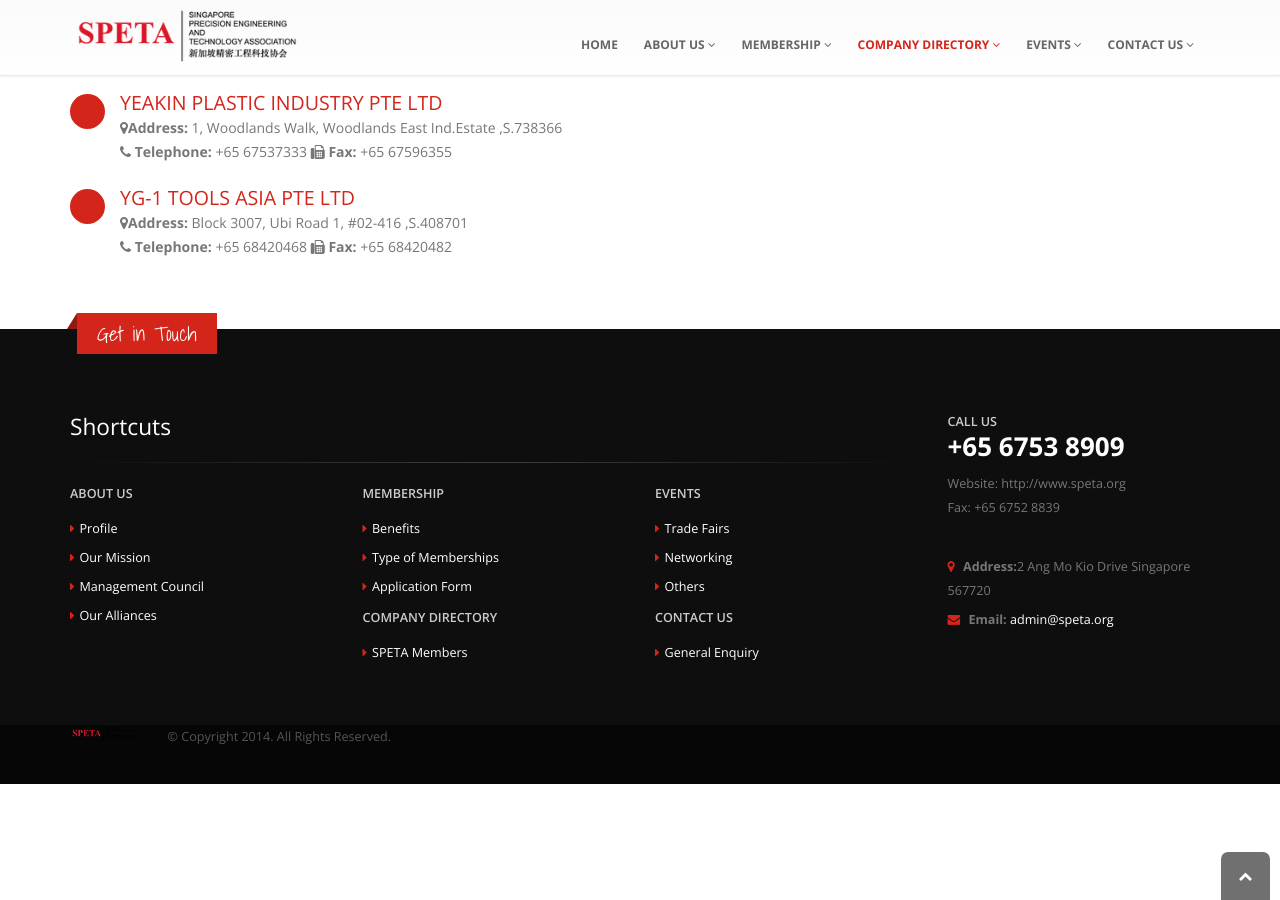
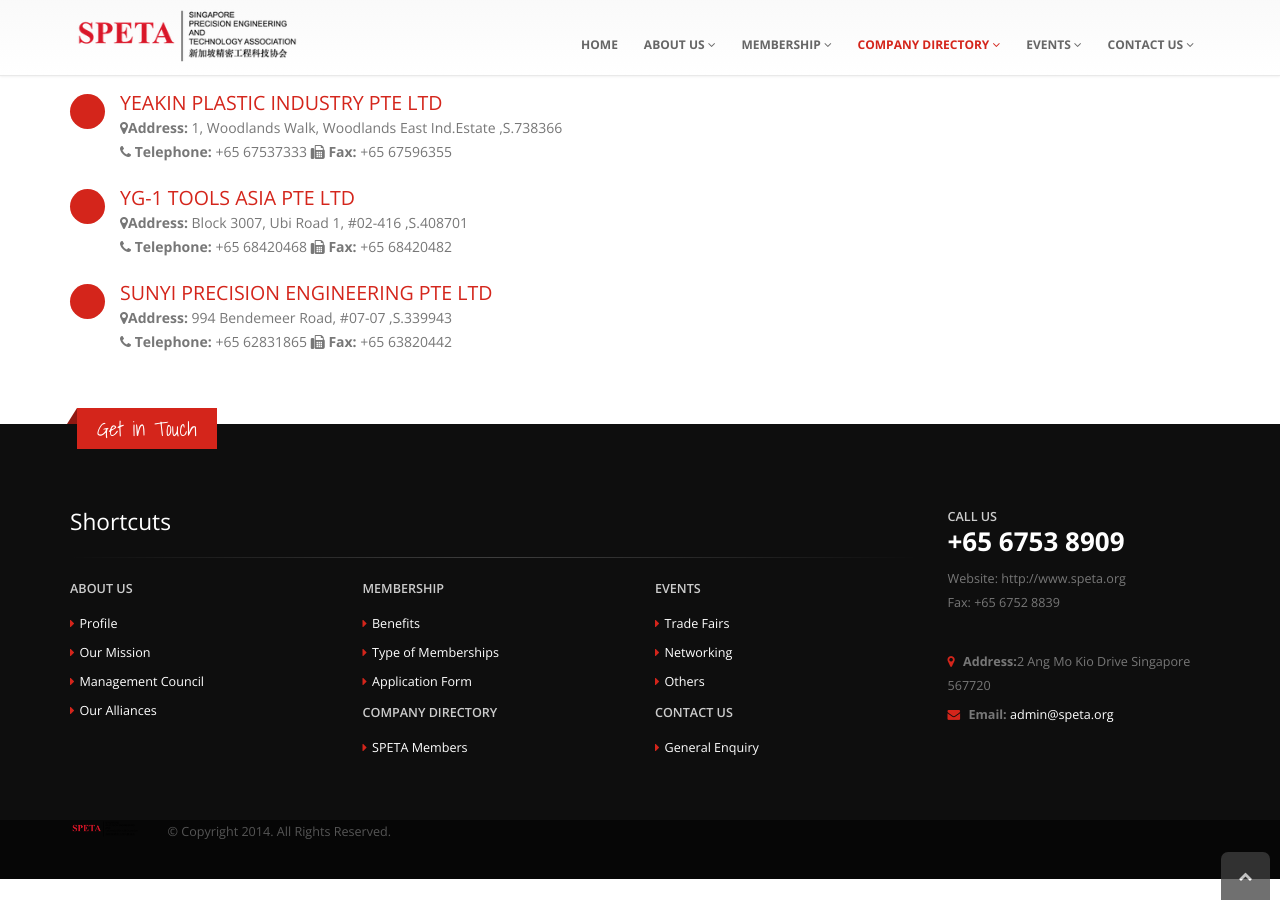
Before and after one commit to speta/speta.github.io, a Jekyll site: the page built from members.html, in a window 1280 px wide and 900 px high, scrolled down 12104 px. Built offline with Jekyll 4.4.1, drawn with Linux system fonts in a browser that asks for light colours; some of the changed lines change nothing that is shown; some of the changed text lies outside the part shown.

Commit message:
Update member list

```diff
--- a/_data/members.csv
+++ b/_data/members.csv
@@ -125,3 +125,4 @@
 124,y,Yangbum Engineering Pte Ltd,"Blk 20, Woodlands Link #03-33",S.738733,67357779,67597709
 125,y,Yeakin Plastic Industry Pte Ltd,"1, Woodlands Walk, Woodlands East Ind.Estate ",S.738366,67537333,67596355
 126,y,YG-1 Tools Asia Pte Ltd,"Block 3007, Ubi Road 1, #02-416",S.408701,68420468,68420482
+127,s,Sunyi Precision Engineering Pte Ltd,"994 Bendemeer Road, #07-07",S.339943,62831865,63820442
--- a/members.html
+++ b/members.html
@@ -57,7 +57,7 @@
 
 		<hr />
 
-		<p>As at 2 April 2015</p>
+		<p>As at 28 April 2015</p>
 
 		<div class="row">
 
```
